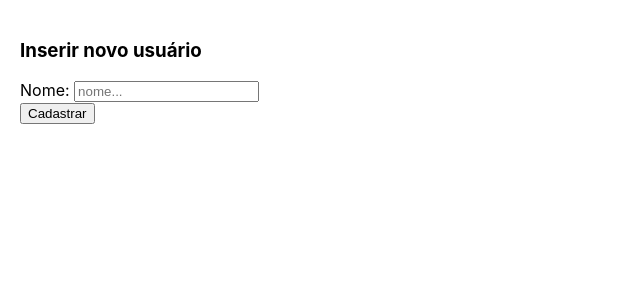
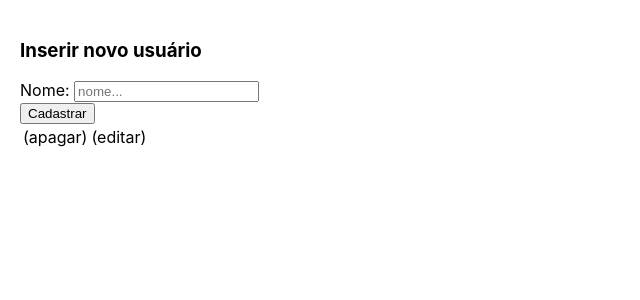
Before and after one commit to CassianoBelniak/TestePraticoWevo, a React (Create React App) app in the folder Frontend/: page / in a window 1280 px wide. Both pictures are taken after a click on the button "Cadastrar". Shown: the top 300 px of the page, without its empty margins (0-640 px from the left). Built offline with nearby package versions, Linux system fonts and the light colour scheme; no server answers.

Commit message:
Added basic functionality

```diff
--- a/Frontend/src/App/App.js
+++ b/Frontend/src/App/App.js
@@ -8,6 +8,7 @@ class App extends Component {
     constructor(){
         super();
         this.state = {'userList': [], editingUser: null}
+        this.editintUserIndex = -1;
     }
 
     async _getUserList(){
@@ -27,18 +28,43 @@ class App extends Component {
     }
 
     _onUserEdited(user){
-
+        var list = this.state.userList;
+        list[this.editintUserIndex] = user;
+        this.editintUserIndex = -1;
+        this.setState({userList:list});
+        Server.updateUser(user);
     }
 
     _onUserClicked(index){
+        this.editintUserIndex = index;
         this.setState({editingUser: this.state.userList[index]})
+    }
+
+    _onUserDeleted(id, index){
+        if (window.confirm('Excluir usuário?')){
+            Server.deleteUser(id)
+
+            var list = this.state.userList;
+            list.splice(index, 1);
+            this.setState({userList:list, editingUser:null});
+        }
     }
 
     render() {
         return (
             <div className="App">
-                <InsertionForm key={this.state.editingUser} editUser={this.state.editingUser} onUserCreated={this._onUserCreated.bind(this)} onUserEdited={this._onUserEdited.bind(this)}/>
-                <UserList onUserEdit={this._onUserClicked.bind(this)} key={this.state.userList} userList={this.state.userList}/>
+                <InsertionForm
+                    key={this.state.editingUser}
+                    editUser={this.state.editingUser}
+                    onUserCreated={this._onUserCreated.bind(this)}
+                    onUserEdited={this._onUserEdited.bind(this)}
+                />
+                <UserList
+                    onUserEdit={this._onUserClicked.bind(this)}
+                    key={this.state.userList}
+                    userList={this.state.userList}
+                    onUserDeleted={this._onUserDeleted.bind(this)}
+                />
             </div>
         );
     }
--- a/Frontend/src/App/Components/Server/Server.js
+++ b/Frontend/src/App/Components/Server/Server.js
@@ -31,4 +31,12 @@ server.updateUser = async function (user){
     httpRequest.send(JSON.stringify(user));
 }
 
+server.deleteUser = async function (id){
+    console.log(id);
+    var httpRequest = new XMLHttpRequest();
+    httpRequest.open('post', SERVER_URL + 'user/delete', true);
+    httpRequest.setRequestHeader('Content-type', "application/json;charset=UTF-8");
+    httpRequest.send(JSON.stringify(id));
+}
+
 export default server;
--- a/Frontend/src/App/Components/UserList/UserList.js
+++ b/Frontend/src/App/Components/UserList/UserList.js
@@ -12,7 +12,7 @@ class UserList extends Component {
             <table>
                 <tbody>
                     {this.state.userList.map((item, index)=>{
-                        return <UserListItem onItemEdit={this.props.onUserEdit} key={index} index={index} item={item}/>
+                        return <UserListItem onUserDeleted={this.props.onUserDeleted} onItemEdit={this.props.onUserEdit} key={index} index={index} item={item}/>
                     })}
                 </tbody>
             </table>
--- a/Frontend/src/App/Components/UserList/UserListItem/UserItemList.js
+++ b/Frontend/src/App/Components/UserList/UserListItem/UserItemList.js
@@ -10,9 +10,15 @@ class UserListItem extends Component {
         this.props.onItemEdit(this.index);
     }
 
+    _onItemDeleted(){
+        this.props.onUserDeleted(this.props.item.id, this.index);
+    }
+
     render() {
-        return ( <tr onClick={this._onItemEdit.bind(this)}>
-            <td>{this.props.item.name}</td>
+        return ( <tr>
+            <td onClick={this._onItemDeleted.bind(this)}>(apagar)</td>
+            <td onClick={this._onItemEdit.bind(this)}>(editar)</td>
+            <td onClick={this._onItemEdit.bind(this)}>{this.props.item.name}</td>
         </tr> );
     }
 }
```
Also changed, not shown: 2 other files (tests, documents, lock files or other folders).
